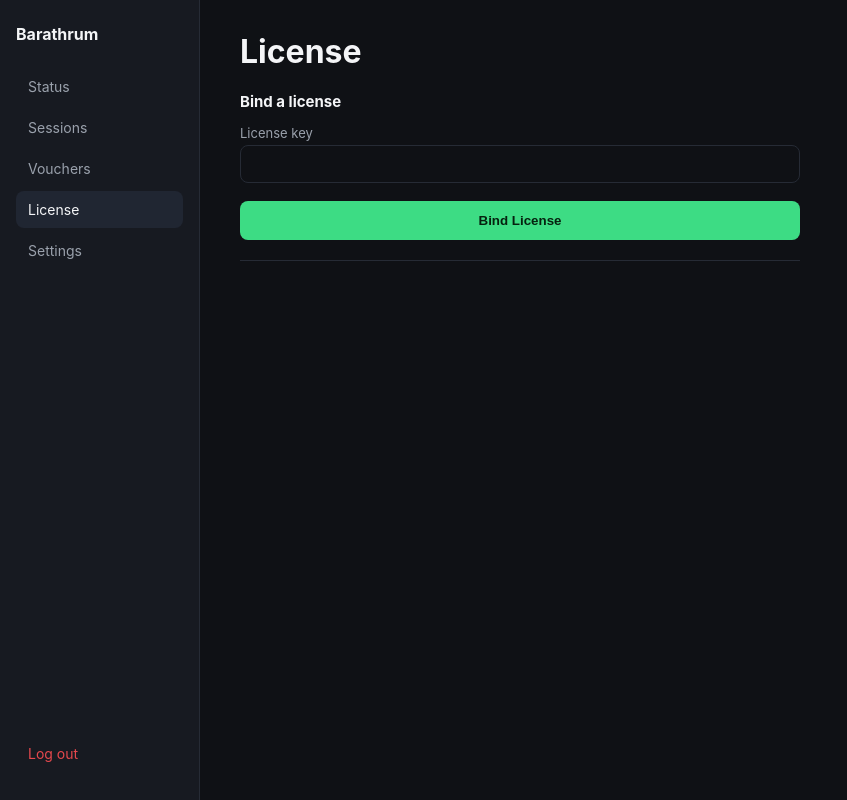
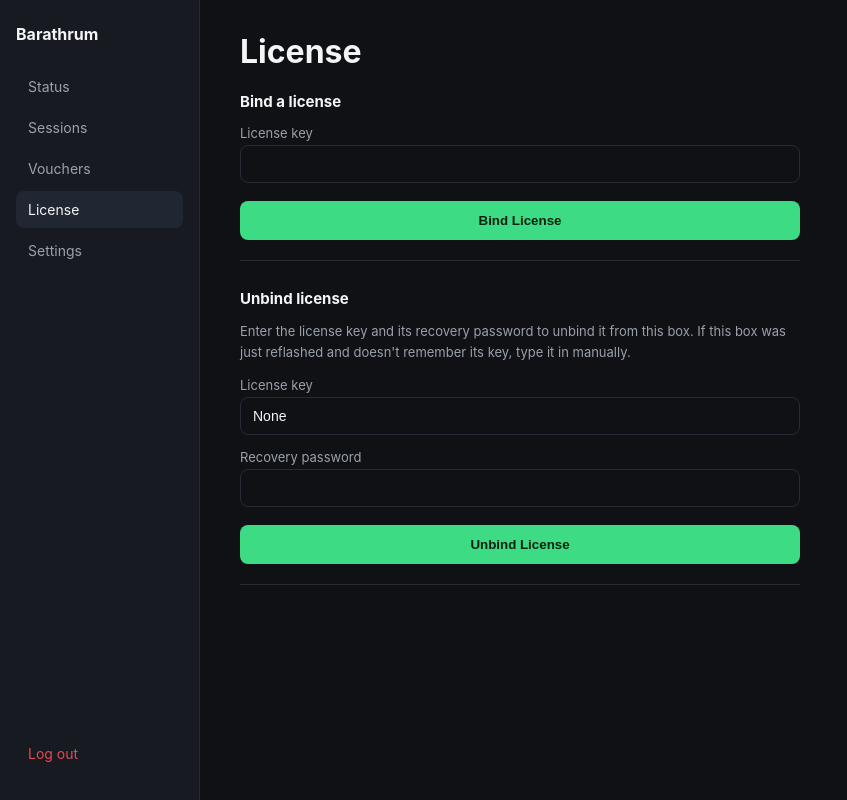
Before and after one commit to benzgarcel122-crypto/barathrum-box-agent, a Flask app: page /admin/license in a window 1280 px wide. Shown: the whole page, without its empty margins (0-847 px from the left). Run offline with Flask 3, Linux system fonts and the light colour scheme; the visitor is signed in with stand-in values (Sample User, id 1); data that the repository does not hold is empty.

Commit message:
Update admin_license.html

```diff
--- a/templates/admin_license.html
+++ b/templates/admin_license.html
@@ -27,17 +27,8 @@
         <h2>Bound license</h2>
         <p class="hint">Key: {{ current_key }} · Cached points: {{ license_points }}</p>
       </section>
-      <section>
-        <h2>Unbind license</h2>
-        <p class="hint">Enter this license's recovery password to unbind it from this box.</p>
-        <form method="post">
-          <input type="hidden" name="action" value="unbind">
-          <label>Recovery password</label>
-          <input type="password" name="password" autocomplete="off" required>
-          <button type="submit" class="btn-primary">Unbind License</button>
-        </form>
-      </section>
-    {% else %}
+    {% endif %}
+
     <section>
       <h2>Bind a license</h2>
       <form method="post">
@@ -47,7 +38,18 @@
         <button type="submit" class="btn-primary">Bind License</button>
       </form>
     </section>
-    {% endif %}
+    <section>
+      <h2>Unbind license</h2>
+      <p class="hint">Enter the license key and its recovery password to unbind it from this box. If this box was just reflashed and doesn't remember its key, type it in manually.</p>
+      <form method="post">
+        <input type="hidden" name="action" value="unbind">
+        <label>License key</label>
+        <input type="text" name="license_key" value="{{ current_key }}" required>
+        <label>Recovery password</label>
+        <input type="password" name="password" autocomplete="off" required>
+        <button type="submit" class="btn-primary">Unbind License</button>
+      </form>
+    </section>
   </main>
 </div>
 </body>
```
Lines whose indentation alone changed are shown as unchanged.
